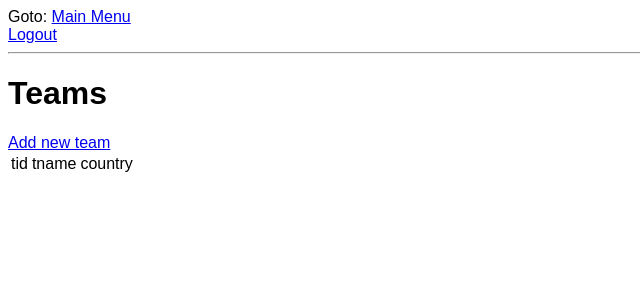
After one commit to RyVirk/PROJECT, a Flask app: page /teams in a window 1280 px wide. The commit adds this page. Shown: the top 300 px of the page, without its empty margins (0-640 px from the left). Run offline with Flask 2, Linux system fonts and the light colour scheme; data that the repository does not hold is empty.

Commit message:
4/5 added teams code

```diff
--- a/customer.py
+++ b/customer.py
@@ -29,7 +29,10 @@ class customerList(baseObject):
         if not ((self.data[n]['subscribed'] == "True") or (self.data[n]['subscribed'] == "False")):
             self.errorList.append("Subscribed must be True or False")
 
-
+        if len(self.errorList) > 0:
+            return False
+        else:
+            return True
 
     def tryLogin(self,email,pw):
         sql = 'SELECT * FROM `' + self.tn + '` WHERE `email` = %s AND `password` = %s;'
--- a/main.py
+++ b/main.py
@@ -3,6 +3,7 @@ from flask import render_template
 from flask import request,session, redirect, url_for, escape,send_from_directory,make_response
 
 from customer import customerList
+from team import teamList
 
 import pymysql
 import json
@@ -26,15 +27,36 @@ def get():
 
 @app.route('/login',methods = ['GET','POST'])
 def login():
+    '''
+    -check login
+    -set session
+    -redirect menu
+    --check session on login page
+    '''
     if request.form.get('email') is not None and request.form.get('password') is not None:
         c = customerList()
         if c.tryLogin(request.form.get('email'),request.form.get('password')):
             print('login ok')
+            session['user'] = c.data[0]
+            session['active'] = time.time()
+
+            return redirect('main')
         else:
             print('login failed')
-        return ''
+            return render_template('login.html', title='Login', msg='Incorrect username or password')
     else:
-        return render_template('login.html', title='Login', msg='Type your email and password to continue.')
+        if 'msg' not in session.keys() or session['msg'] is None:
+            m = 'Type your email and password to continue.'
+        else:
+            m = session['msg']
+            session['msg'] = None
+        return render_template('login.html', title='Login', msg=m)
+
+@app.route('/logout',methods = ['GET','POST'])
+def logout():
+    del session['user']
+    del session['active']
+    return render_template('login.html', title='Login', msg='You have logged out.')
 
 @app.route('/basichttp')
 def basichttp():
@@ -128,9 +150,99 @@ def savecustomer():
         #return ''
         return render_template('savedcustomer.html', title='Customer Saved', customer=c.data[0])
 
+'''
+=======================================
+START TEAM PAGES:
+=======================================
+'''
+@app.route('/teams')
+def teams():
+    t = teamList()
+    t.getAll()
+
+    #print(t.data)
+    #return ''
+    return render_template('team/teams.html', title='Team List', teams=t.data)
+
+
+@app.route('/team')
+def team():
+    t = teamList()
+    if request.args.get(t.pk) is None:
+       return render_template('error.html', msg='No team id given')
+
+
+    t.getById(request.args.get(t.pk))
+    if len(t.data) <= 0:
+        return render_template('error.html', msg='Team not found')
+
+
+    print(t.data)
+    #return ''
+    return render_template('team/team.html', title='Team ', team=t.data[0])
+
+@app.route('/newteam',methods = ['GET','POST'])
+def newteam():
+    if request.form.get('tname') is None:
+        t = teamList()
+        t.set('tname','')
+        t.set('country','')
+        t.set('groupnum','')
+        t.add()
+        return render_template('team/newteam.html', title='New Team', team=t.data[0])
+    else:
+        t = teamList()
+        t.set('tname',request.form.get('tname'))
+        t.set('country',request.form.get('country'))
+        t.set('groupnum',request.form.get('groupnum'))
+        t.add()
+        if t.verifyNew():
+            t.insert()
+            print(t.data)
+            return render_template('team/savedteam.html', title='Team Saved',
+            team=t.data[0])
+        else:
+            return render_template('team/newteam.html', title='Team Not Saved',
+            team=t.data[0],msg=t.errorList)
+
+@app.route('/saveteam',methods = ['GET','POST'])
+def saveteam():
+        t = teamList()
+        t.set('tid',request.form.get('tid'))
+        t.set('tname',request.form.get('tname'))
+        t.set('country',request.form.get('country'))
+        t.set('groupnum',request.form.get('groupnum'))
+        t.add()
+        t.update()
+        print(t.data)
+        #return ''
+        return render_template('team/savedteam.html', title='Team Saved', team=t.data[0])
+'''
+=======================================
+END TEAM PAGES:
+=======================================
+'''
+
+
 @app.route('/main')
 def main():
-    return render_template('main.html', title='Main Menu')
+    if checkSession() == False: #check to make sure the user is logged in
+        return redirect('login')
+    userinfo = 'Hello, ' + session['user']['fname']
+    return render_template('main.html', title='Main Menu',msg = userinfo)
+
+def checkSession():
+    if 'active' in session.keys():
+        timeSinceActivity = time.time() - session['active']
+        print(timeSinceActivity)
+        if timeSinceActivity > 500:
+            session['msg'] = 'Your session has timed out.'
+            return False
+        else:
+            session['active'] = time.time()
+            return True
+    else:
+        return False
 
 @app.route('/static/<path:path>')
 def send_static(path):
--- /dev/null
+++ b/team.py
@@ -0,0 +1,22 @@
+import pymysql
+from baseObject import baseObject
+class teamList(baseObject):
+    #this is the assignment
+    def __init__(self):
+        self.setupObject('teams')
+
+    def verifyNew(self,n=0):
+        self.errorList = []
+
+        if len(self.data[n]['tname']) == 0:
+            self.errorList.append("Team name cannot be blank.")
+        if len(self.data[n]['country']) == 0:
+            self.errorList.append("Country cannot be blank.")
+        if len(self.data[n]['groupnum']) == 0:
+            self.errorList.append("Group cannot be blank.")
+
+
+        if len(self.errorList) > 0:
+            return False
+        else:
+            return True
--- a/templates/base.html
+++ b/templates/base.html
@@ -8,7 +8,7 @@
 	  <link rel="stylesheet" type="text/css" href="static/style.css">
     </head>
     <body>
-        <div>Goto: <a href="/main">Main Menu</a></div>
+        <div>Goto: <a href="/main">Main Menu</a></div> <a href="/logout">Logout</a></div>
         <hr>
         {% block content %}{% endblock %}
     </body>
--- a/templates/customer.html
+++ b/templates/customer.html
@@ -20,7 +20,7 @@
 		Retype Password:<br>
 		<input type="password" name="password2" /><br><br>
 
-			Subscribed:<br>
+		Subscribed<br>
 		<select name="subscribed">
 			<option value="True" >Yes</option>
 			<option value="False" >No</option>
@@ -28,8 +28,7 @@
 
 		<br>
 
-			<input type="Submit" value="Save Customer"/>
-
+		<input type="submit" value="Save customer"/>
 
 		</form>
 {% endblock %}
--- a/templates/customers.html
+++ b/templates/customers.html
@@ -10,14 +10,11 @@
 			<td>email</td>
 		</tr>
     {% for customer in customers %}
-
 		<tr>
 			<td><a href="customer?id={{ customer.id }}">{{ customer.id }}</a></td>
 			<td>{{ customer.fname }} {{ customer.lname }}</td>
 			<td>{{ customer.email }}</td>
 		</tr>
-
-
     {% endfor %}
 	</table>
 {% endblock %}
--- a/templates/savedCustomer.html
+++ b/templates/savedCustomer.html
@@ -1,9 +1,9 @@
 {% extends "base.html" %}
 
 {% block content %}
-    <h1>Customer "{{ customer.fname }} {{ customer.lname }}" Saved</h1>
+    <h1>Customer "{{ customer.fname }} {{ customer.lname }}" Saved.</h1>
 	<br>
-	<a href="customers">Return to customer list.</a><br>
+	<a href="customers">Return to customer list.</a>
 
 
 {% endblock %}
--- /dev/null
+++ b/templates/team/teams.html
@@ -0,0 +1,23 @@
+{% extends "base.html" %}
+
+{% block content %}
+    <h1>Teams</h1>
+		<a href="newteam">Add new team</a>
+		<table>
+		<tr>
+			<td>tid</td>
+			<td>tname</td>
+			<td>country</td>
+		</tr>
+    {% for team in teams %}
+
+		<tr>
+			<td><a href="team?tid={{ team.tid }}">{{ team.tid }}</a></td>
+			<td>{{ team.tname }}</td>
+			<td>{{ team.country }}</td>
+		</tr>
+
+
+    {% endfor %}
+	</table>
+{% endblock %}
```
Also changed, not shown: templates/main.html (+7 -0 lines), templates/newCustomer.html (+4 -4 lines), templates/team/newteam.html (added, +28 -0 lines), templates/team/savedteam.html (added, +9 -0 lines), templates/team/team.html (added, +23 -0 lines), 9 other files. Lines whose indentation alone changed are shown as unchanged.
